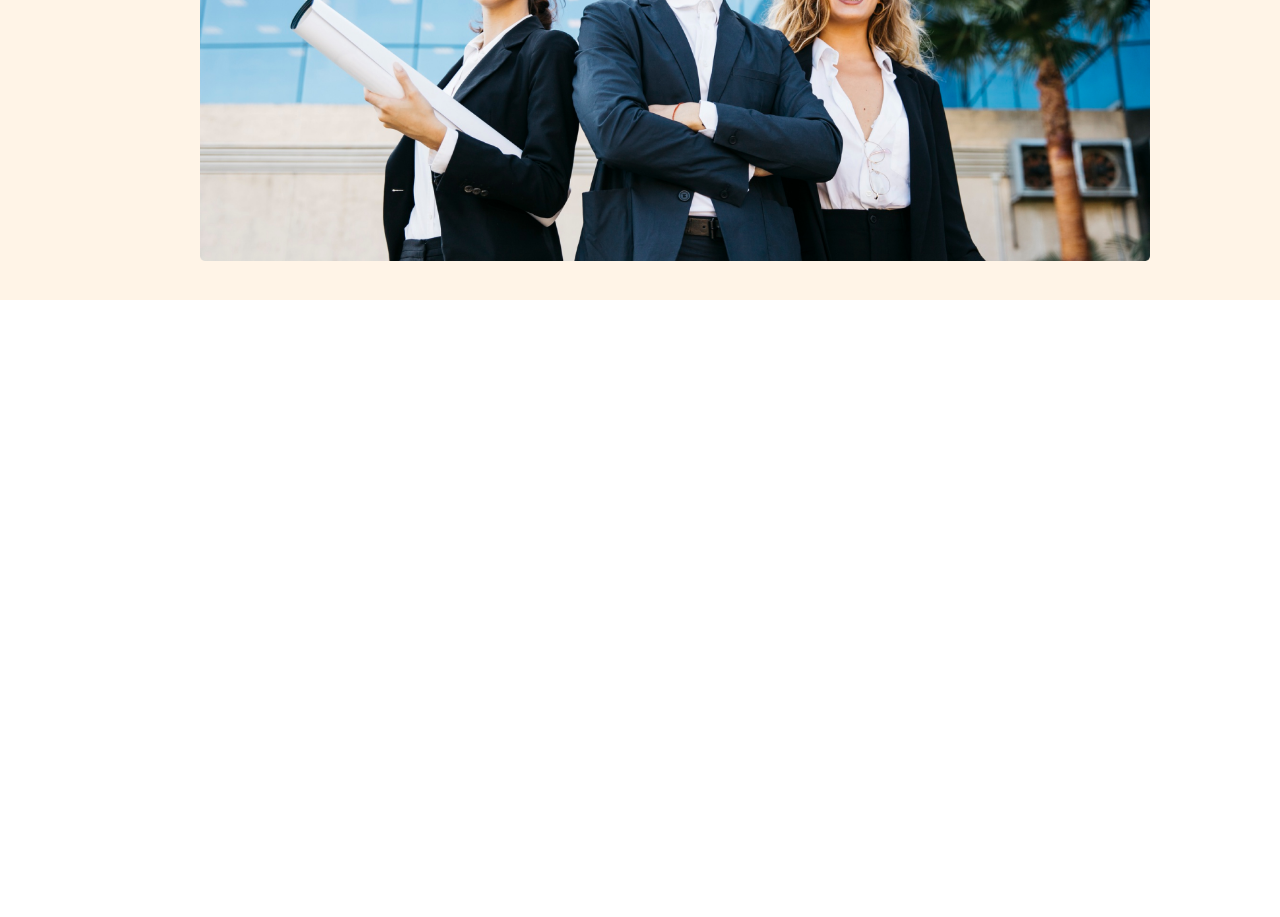
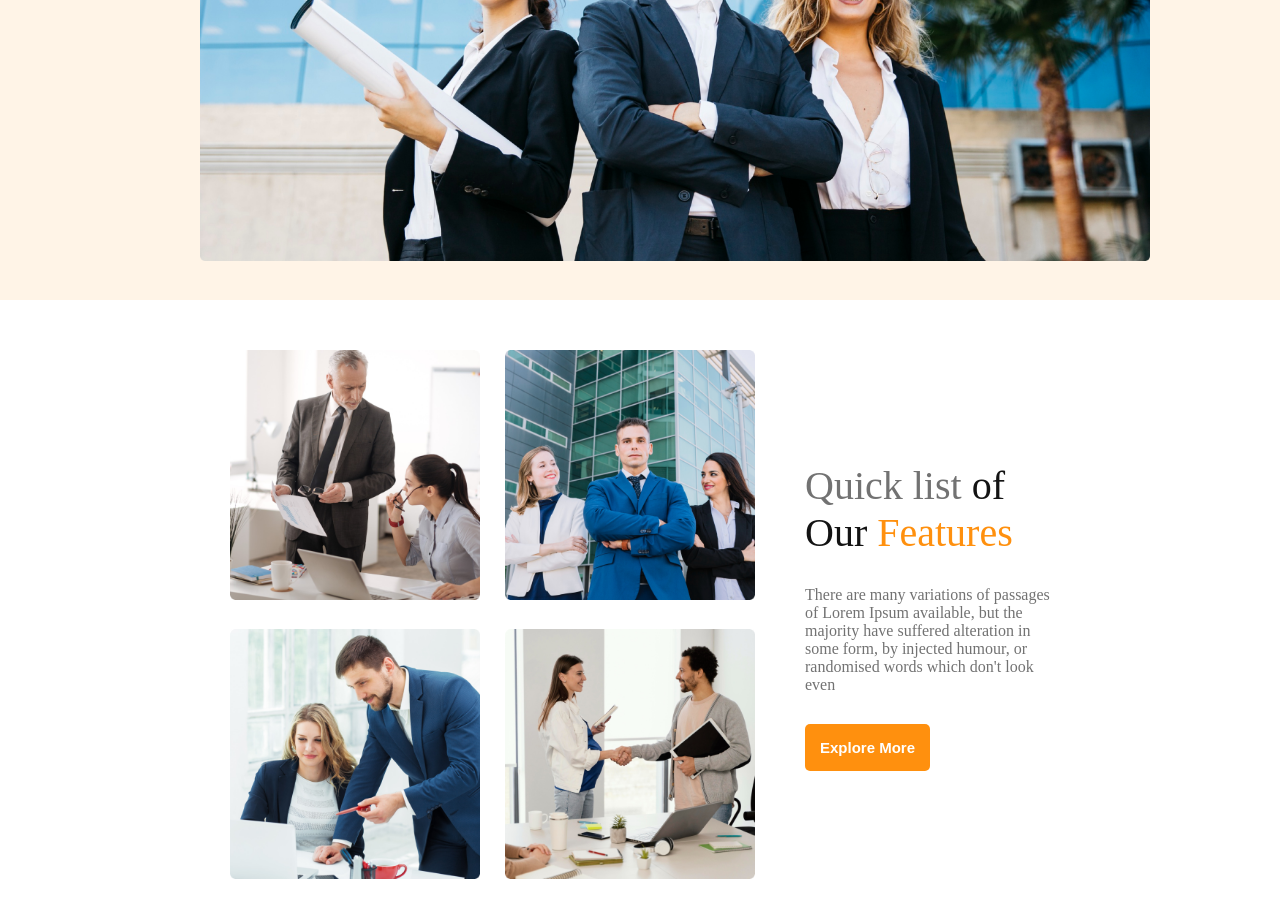
Before and after one commit to aminulislam2002/ph-assignment-number-two, a plain HTML site: page index.html in a window 1280 px wide. Shown: the part 649-1566 px from the top of the page. Before the commit the page ends 949 px from the top, so only its background shows below. Drawn offline with Linux system fonts and the light colour scheme.

Commit message:
image section commit

```diff
--- a/index.html
+++ b/index.html
@@ -50,5 +50,34 @@
       </div>
     </header>
     <!-- Header section end -->
+    <main>
+      <!-- Image section start -->
+      <section class="image-section">
+        <div class="images">
+          <div class="image"><img src="./images/team1.png" alt="" /></div>
+          <div class="image"><img src="./images/team2.png" alt="" /></div>
+          <div class="image"><img src="./images/team3.png" alt="" /></div>
+          <div class="image"><img src="./images/team4.png" alt="" /></div>
+        </div>
+        <div class="image-info">
+          <div>
+            <h2 class="image-info-title">
+              <span class="quick-list">Quick list</span>
+              <span class="of-our"> of Our </span><span class="features"> Features</span>
+            </h2>
+          </div>
+          <div>
+            <p class="image-info-detail">
+              There are many variations of passages of Lorem Ipsum available, but the majority have suffered alteration in
+              some form, by injected humour, or randomised words which don't look even
+            </p>
+          </div>
+          <div>
+            <button class="explore-more">Explore More</button>
+          </div>
+        </div>
+      </section>
+      <!-- Image section end -->
+    </main>
   </body>
 </html>
--- a/styles/style.css
+++ b/styles/style.css
@@ -74,3 +74,45 @@ nav ul li a {
   width: 950px;
 }
 /* Header section style end */
+
+/* image section style start */
+.image-section {
+  display: flex;
+  justify-content: center;
+  align-items: center;
+  margin: 50px 230px;
+  gap: 50px;
+}
+.images {
+  display: grid;
+  grid-template-columns: repeat(2, 1fr);
+  gap: 25px;
+}
+.image img {
+  width: 250px;
+  height: 250px;
+}
+.image-info {
+  display: flex;
+  flex-direction: column;
+  gap: 30px;
+}
+.image-info-title {
+  font-weight: 500;
+  font-size: 40px;
+}
+.quick-list {
+  color: #727272;
+}
+.of-our {
+  color: #131313;
+}
+.features {
+  color: #ff900e;
+}
+.image-info-detail {
+  font-weight: 400;
+  font-size: 16px;
+  color: #727272;
+}
+/* image section style end */
```
